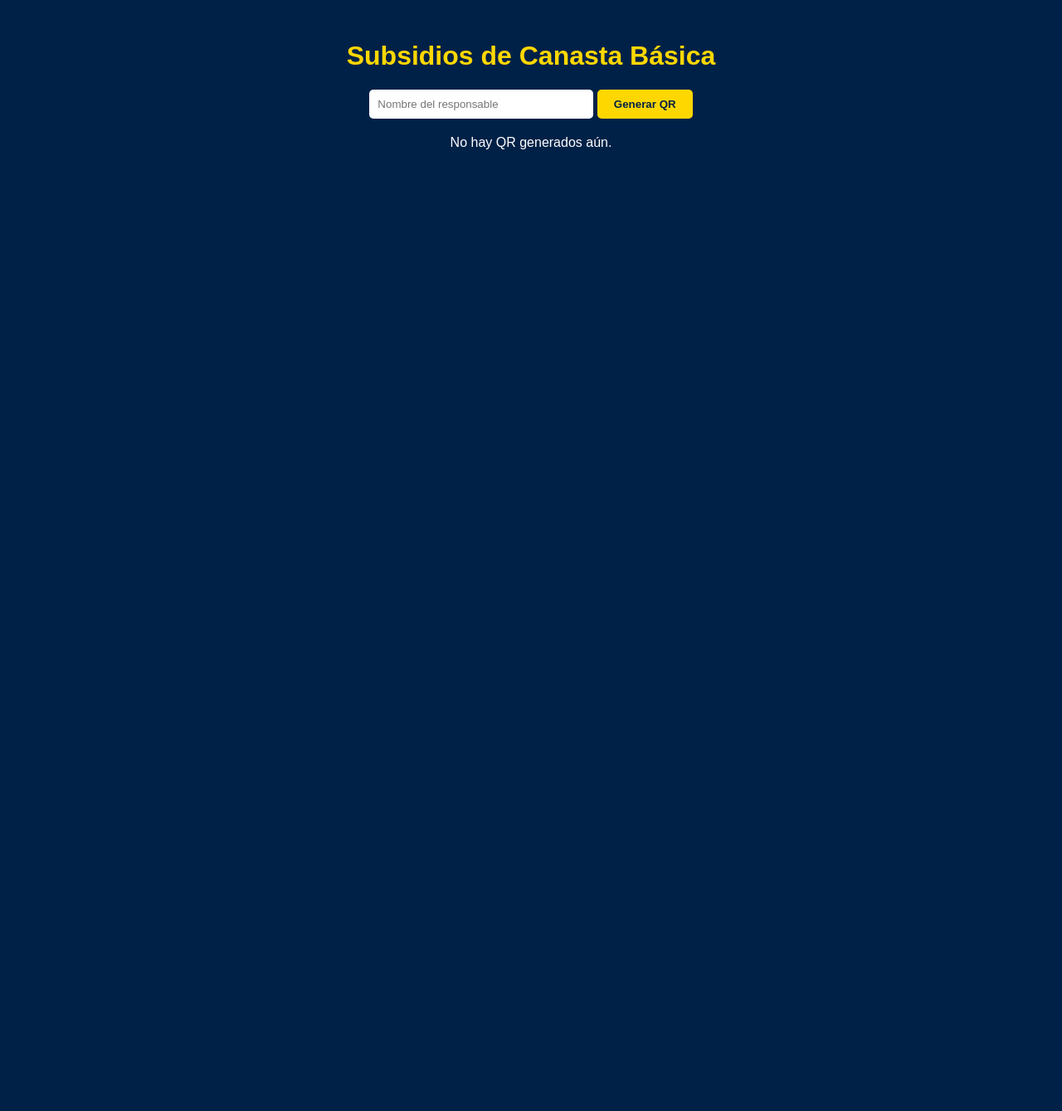
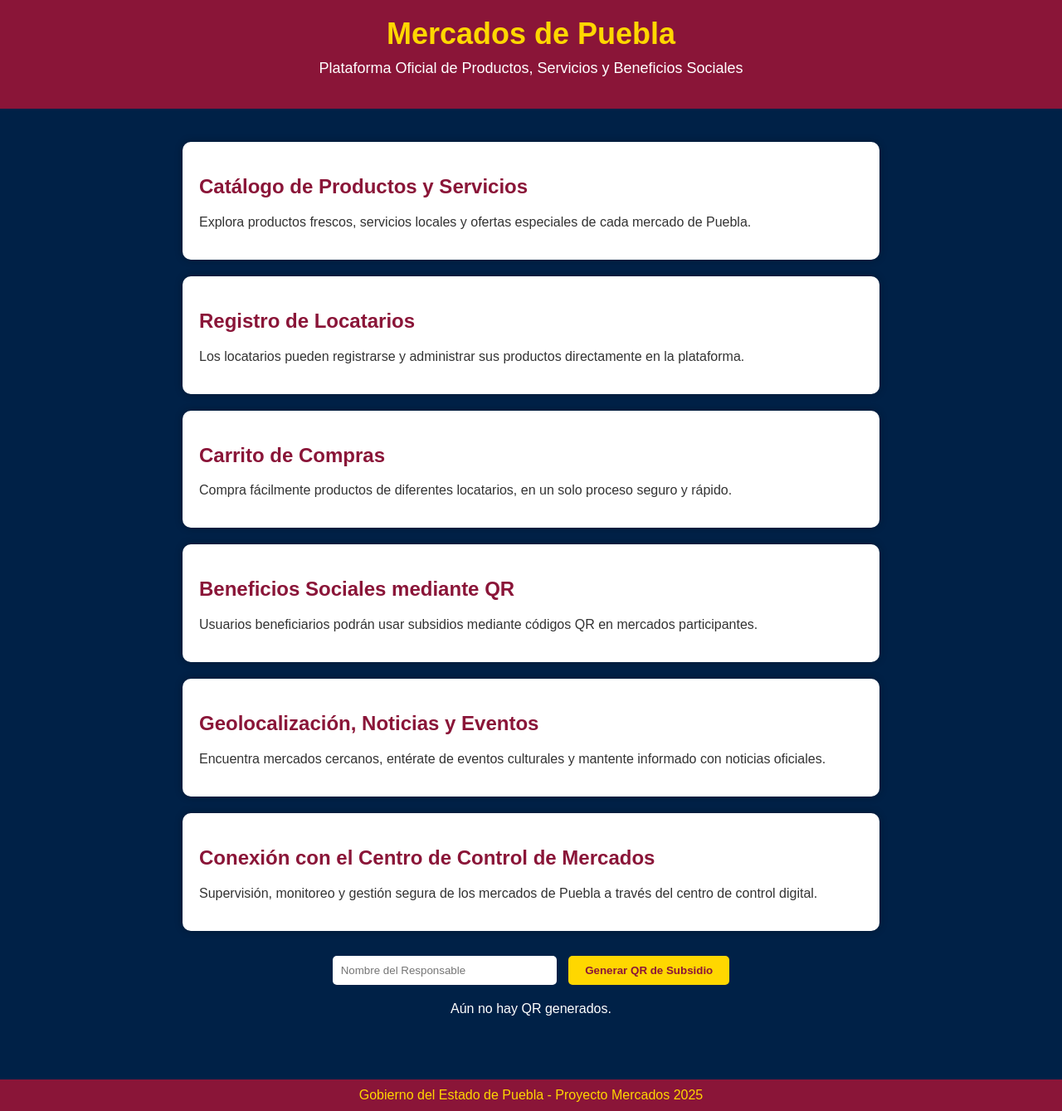
Before and after one commit to SSIEETEE7/qr-subsidios-app, a Flask app: page / in a window 1280 px wide. Shown: the whole page at 83% size. Before the commit the page ends 180 px from the top, so only its background shows below. Run offline with Flask 3, Linux system fonts and the light colour scheme.

Commit message:
Nuevo diseño oficial para presentación

```diff
--- a/templates/index.html
+++ b/templates/index.html
@@ -2,31 +2,63 @@
 <html lang="es">
 <head>
     <meta charset="UTF-8">
-    <title>QR Subsidios Puebla</title>
+    <title>Mercados de Puebla</title>
     <style>
         body {
             font-family: Arial, sans-serif;
-            background-color: #002147; /* Azul oscuro Puebla */
-            color: white;
+            background-color: #002147; /* Azul oscuro institucional */
+            color: #ffffff;
+            margin: 0;
+            padding: 0;
+        }
+        header {
+            background-color: #8A1538; /* Rojo Puebla */
+            padding: 20px;
             text-align: center;
+        }
+        header h1 {
+            margin: 0;
+            font-size: 36px;
+            color: #FFD700; /* Dorado institucional */
+        }
+        header p {
+            font-size: 18px;
+            margin-top: 10px;
+        }
+        main {
             padding: 20px;
         }
-        h1 {
-            color: #FFD700; /* Dorado */
+        .section {
+            background: #ffffff;
+            color: #333333;
+            margin: 20px auto;
+            padding: 20px;
+            border-radius: 10px;
+            width: 90%;
+            max-width: 800px;
+            box-shadow: 0px 0px 10px rgba(0,0,0,0.3);
+        }
+        .section h2 {
+            color: #8A1538;
+        }
+        .section p {
+            font-size: 16px;
         }
         form {
-            margin: 20px 0;
+            margin-top: 30px;
+            text-align: center;
         }
         input[type="text"] {
             padding: 10px;
             width: 250px;
+            border-radius: 5px;
             border: none;
-            border-radius: 5px;
+            margin-right: 10px;
         }
         button {
             padding: 10px 20px;
             background-color: #FFD700;
-            color: #002147;
+            color: #8A1538;
             border: none;
             border-radius: 5px;
             font-weight: bold;
@@ -35,15 +67,21 @@
         button:hover {
             background-color: #e6c200;
         }
+        footer {
+            background: #8A1538;
+            color: #FFD700;
+            text-align: center;
+            padding: 10px;
+            margin-top: 40px;
+        }
         .qr-container {
-            margin-top: 30px;
             display: flex;
             flex-wrap: wrap;
             justify-content: center;
+            margin-top: 20px;
         }
         .qr-box {
             background: white;
-            color: black;
             padding: 10px;
             margin: 10px;
             border-radius: 10px;
@@ -55,24 +93,67 @@
     </style>
 </head>
 <body>
-    <h1>Subsidios de Canasta Básica</h1>
+
+<header>
+    <h1>Mercados de Puebla</h1>
+    <p>Plataforma Oficial de Productos, Servicios y Beneficios Sociales</p>
+</header>
+
+<main>
+
+    <div class="section">
+        <h2>Catálogo de Productos y Servicios</h2>
+        <p>Explora productos frescos, servicios locales y ofertas especiales de cada mercado de Puebla.</p>
+    </div>
+
+    <div class="section">
+        <h2>Registro de Locatarios</h2>
+        <p>Los locatarios pueden registrarse y administrar sus productos directamente en la plataforma.</p>
+    </div>
+
+    <div class="section">
+        <h2>Carrito de Compras</h2>
+        <p>Compra fácilmente productos de diferentes locatarios, en un solo proceso seguro y rápido.</p>
+    </div>
+
+    <div class="section">
+        <h2>Beneficios Sociales mediante QR</h2>
+        <p>Usuarios beneficiarios podrán usar subsidios mediante códigos QR en mercados participantes.</p>
+    </div>
+
+    <div class="section">
+        <h2>Geolocalización, Noticias y Eventos</h2>
+        <p>Encuentra mercados cercanos, entérate de eventos culturales y mantente informado con noticias oficiales.</p>
+    </div>
+
+    <div class="section">
+        <h2>Conexión con el Centro de Control de Mercados</h2>
+        <p>Supervisión, monitoreo y gestión segura de los mercados de Puebla a través del centro de control digital.</p>
+    </div>
 
     <form method="POST" action="/generate_qr">
-        <input type="text" name="responsable" placeholder="Nombre del responsable" required>
-        <button type="submit">Generar QR</button>
+        <input type="text" name="responsable" placeholder="Nombre del Responsable" required>
+        <button type="submit">Generar QR de Subsidio</button>
     </form>
 
     {% if qr_files %}
     <div class="qr-container">
         {% for qr in qr_files %}
         <div class="qr-box">
-            <img src="{{ url_for('static', filename='qrs/' + qr) }}" alt="QR">
+            <img src="{{ url_for('static', filename='qrs/' + qr) }}" alt="QR generado">
             <p>{{ qr.split('.')[0] }}</p>
         </div>
         {% endfor %}
     </div>
     {% else %}
-    <p>No hay QR generados aún.</p>
+    <p style="margin-top:20px; text-align:center;">Aún no hay QR generados.</p>
     {% endif %}
+
+</main>
+
+<footer>
+    Gobierno del Estado de Puebla - Proyecto Mercados 2025
+</footer>
+
 </body>
 </html>
```
